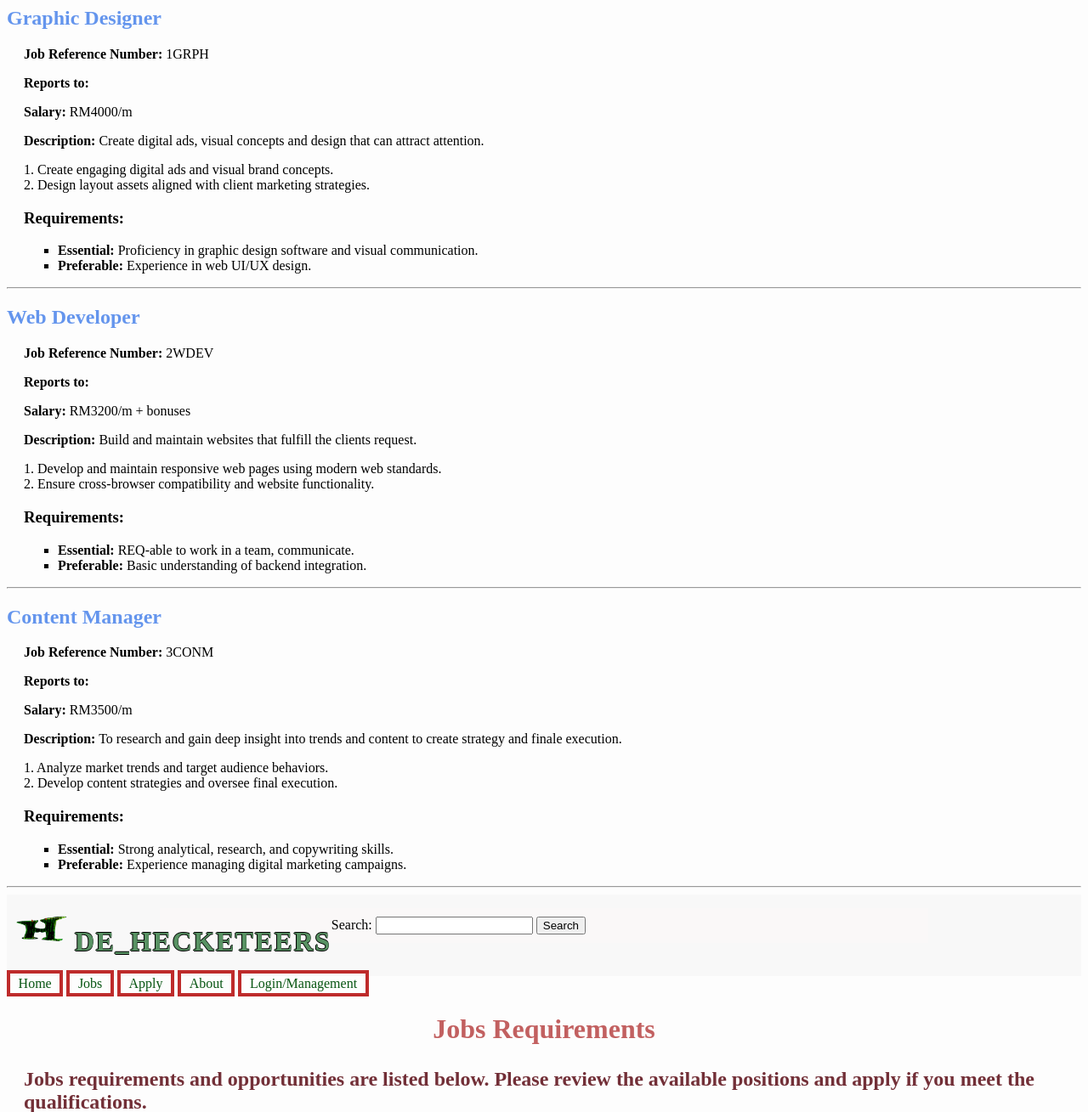
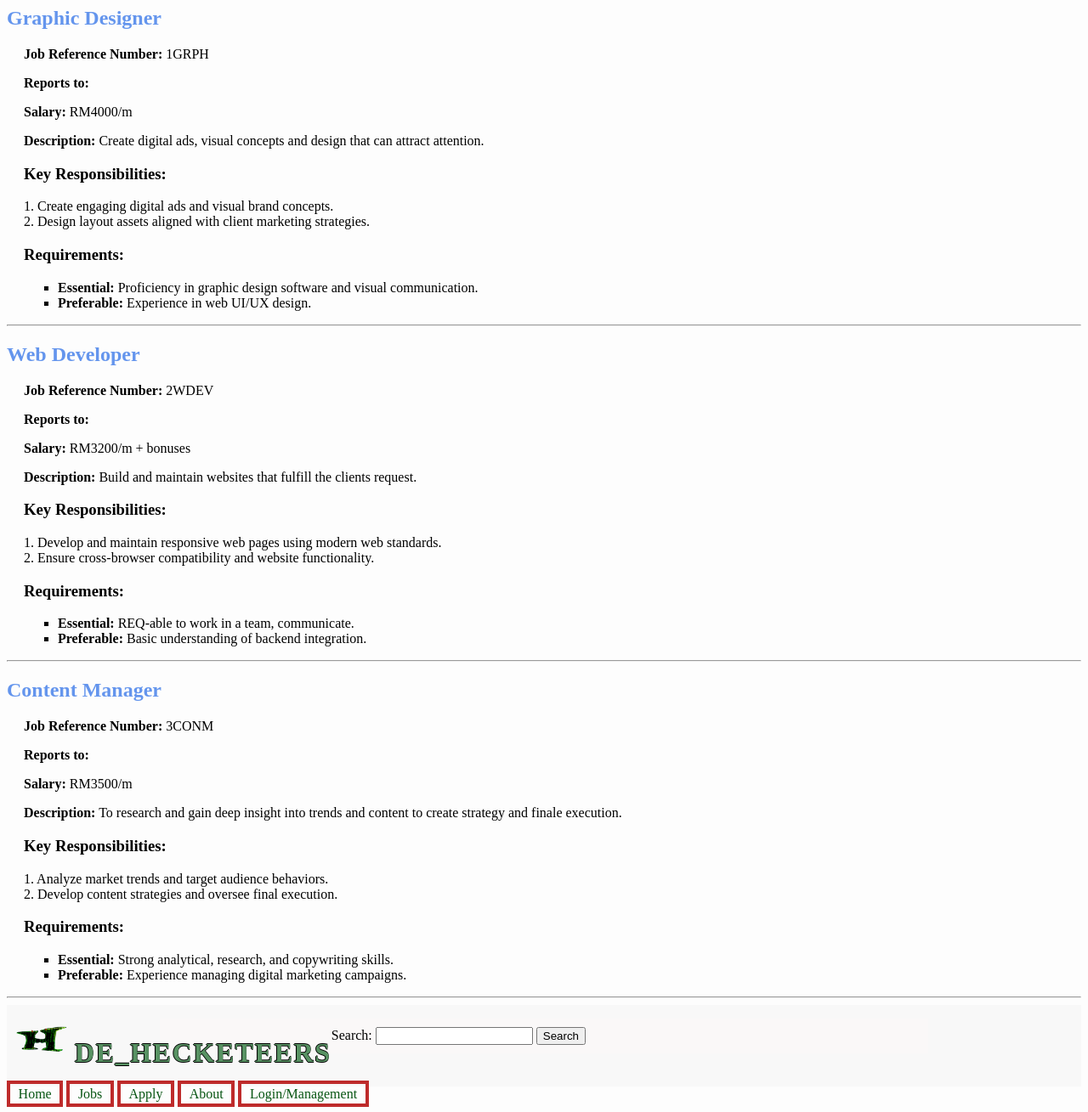
Before and after one commit to Shiennee/HECKETEERS-part-2, a PHP site: page /jobs.php in a window 1280 px wide. Shown: the top 1309 px of the page at 85% size. Run offline with PHP 8.4, Linux system fonts and the light colour scheme; data comes from the database, SQL or seed files in the repository; data that the repository does not hold is empty.

Commit message:
Add Key Responsibilities section to job listings

```diff
--- a/project2/jobs.php
+++ b/project2/jobs.php
@@ -14,6 +14,7 @@ if ($conn) {
             echo "<p><strong>Reports to:</strong> " . htmlspecialchars($row['reports_to']) . "</p>";
             echo "<p><strong>Salary:</strong> " . htmlspecialchars($row['salary']) . "</p>";
             echo "<p><strong>Description:</strong> " . htmlspecialchars($row['description']) . "</p>";
+            echo "<h3>Key Responsibilities:</h3>";
             echo "<p>" . nl2br(htmlspecialchars($row['responsibilities'])) . "</p>";
             echo "<h3>Requirements:</h3>";
             echo "<ul>";
```
